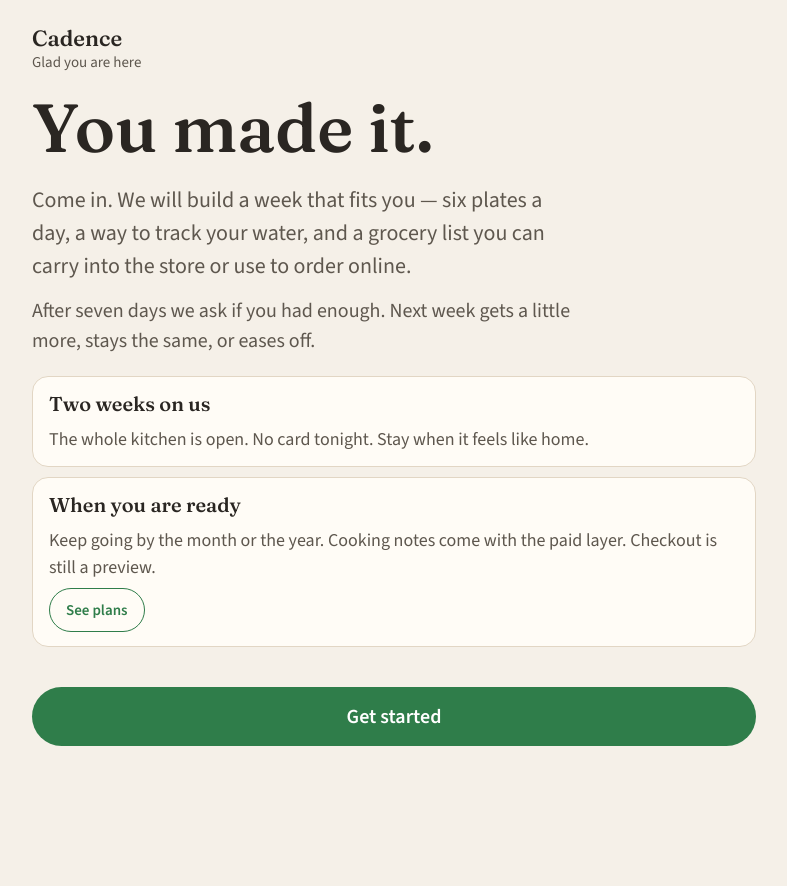
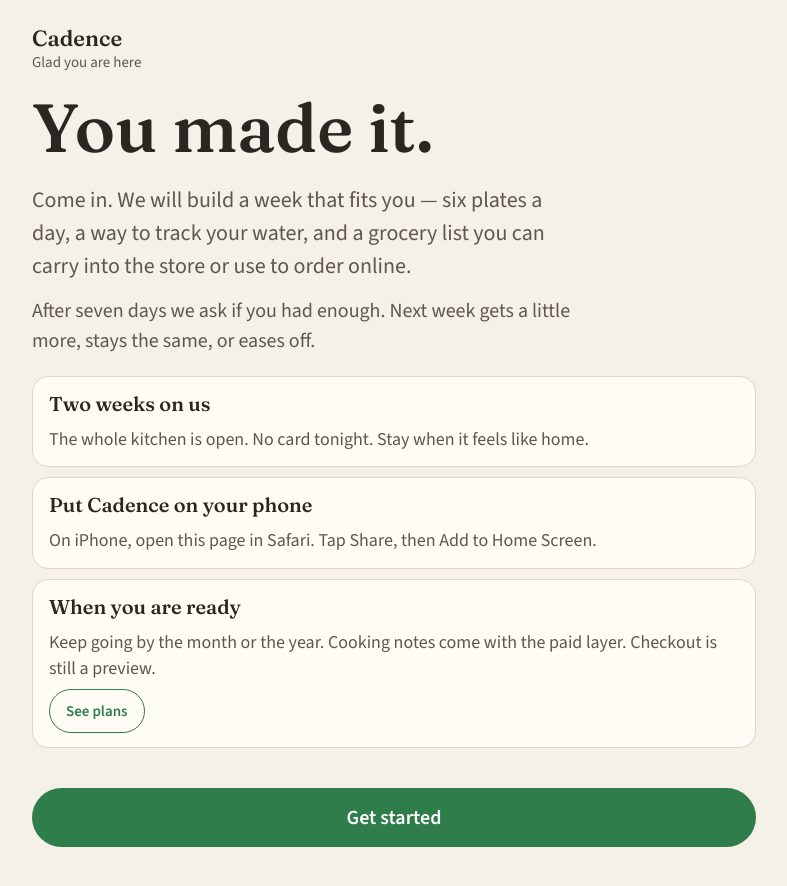
Before and after one commit to gcovarrubias23-5/cadence-web, a React (Vite) app: page / in a window 1280 px wide. Shown: the top 886 px of the page, without its empty margins (246-1033 px from the left). Before the commit the page ends 834 px from the top, so only its background shows below. Built offline with nearby package versions, Linux system fonts and the light colour scheme.

Commit message:
Welcome: add to Home Screen card

```diff
--- a/src/Start.jsx
+++ b/src/Start.jsx
@@ -2,6 +2,7 @@ import { useMemo, useState } from 'react'
 import { ACTIVITY, GOALS, buildTargets } from './profile.js'
 import { setPlan, startTrial } from './trial.js'
 import { formatKcalRange } from './kcalRange.js'
+import { InstallHint } from './InstallHint.jsx'
 
 const STEPS = ['welcome', 'age', 'sex', 'size', 'move', 'goal', 'result']
 
@@ -77,6 +78,7 @@ export function Start({ onDone }) {
               The whole kitchen is open. No card tonight. Stay when it feels like home.
             </p>
           </section>
+          <InstallHint />
           <section className="card">
             <div className="goal-title" style={{ fontSize: 20 }}>When you are ready</div>
             <p className="note" style={{ marginTop: 8, fontSize: 18, lineHeight: 1.45 }}>
```
